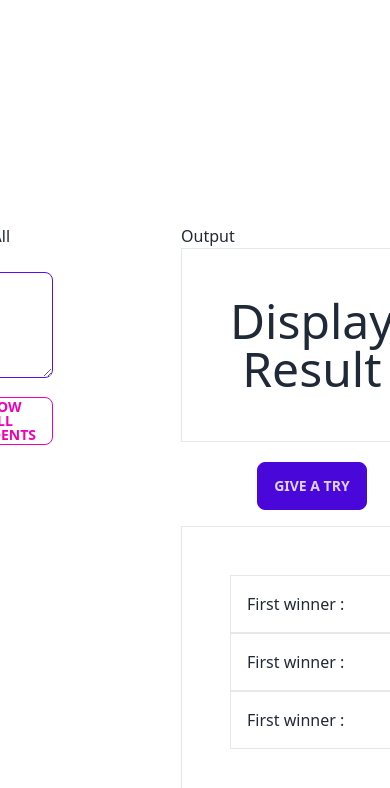
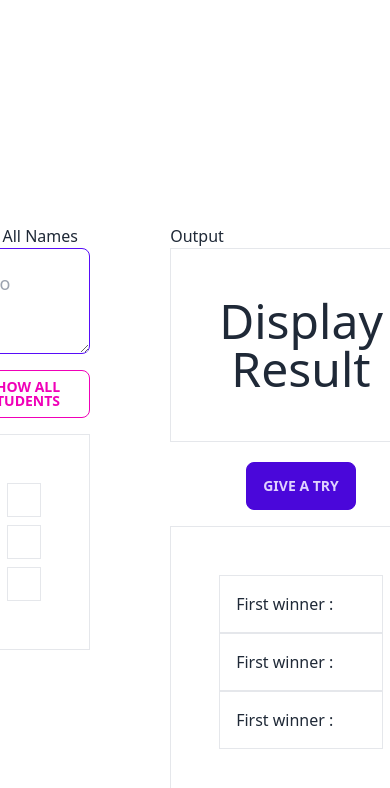
Before and after one commit to Mohammadashif007/friends-raffle-draw-app, a plain HTML site: page index.html in a window 390 px wide. Both pictures are taken after a click on the button "SHOW ALL STUDENTS". Shown: the top 788 px of the page. Drawn offline with nearby package versions, Linux system fonts and the light colour scheme.

Commit message:
toggle div added

```diff
--- /dev/null
+++ b/app.js
@@ -0,0 +1,11 @@
+const toggleBtn = document.getElementById('inputBtn');
+const toggleDiv = document.getElementById('toggleDiv');
+
+toggleBtn.addEventListener('click', () => {
+    if(toggleDiv.classList.contains('hidden')){
+        toggleDiv.classList.remove('hidden');
+    }
+    else {
+        toggleDiv.classList.add('hidden');
+    }
+})
--- a/index.html
+++ b/index.html
@@ -15,12 +15,17 @@
         <header class="text-white text-center mt-4">
             <h1 class="text-5xl">Raffle Draw App for friends</h1>
         </header>
-        <main class="mt-16 flex gap-32 justify-center">
+        <main class="mt-16 flex gap-20 justify-center">
             <div class="flex flex-col">
                 <p>Enter All Names</p>
-                <textarea class="textarea textarea-lg w-full max-w-xs textarea-primary" placeholder="Bio"></textarea>
+                <textarea id="inputField" class="textarea textarea-lg w-full max-w-xs textarea-primary" placeholder="Bio"></textarea>
                 <div class="mt-4">
-                    <button class="btn btn-outline btn-secondary">Show All Students</button>
+                    <button id="inputBtn" class="btn btn-outline btn-secondary">Show All Students</button>
+                </div>
+                <div class="border p-12 mt-4 hidden" id="toggleDiv">
+                    <p class="border p-4 mb-2"> </p>
+                    <p class="border p-4 mb-2"> </p>
+                    <p class="border p-4"> </p>
                 </div>
             </div>
             <div>
@@ -41,5 +46,6 @@
         <footer>
 
         </footer>
+        <script src="app.js"></script>
     </body>
 </html>
```
